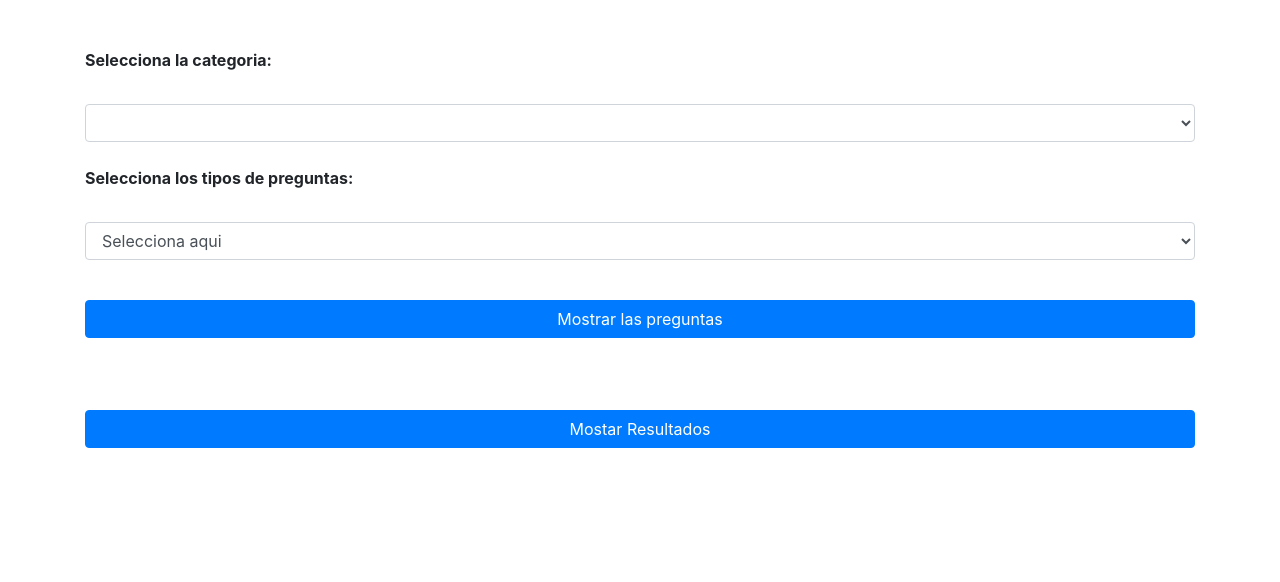
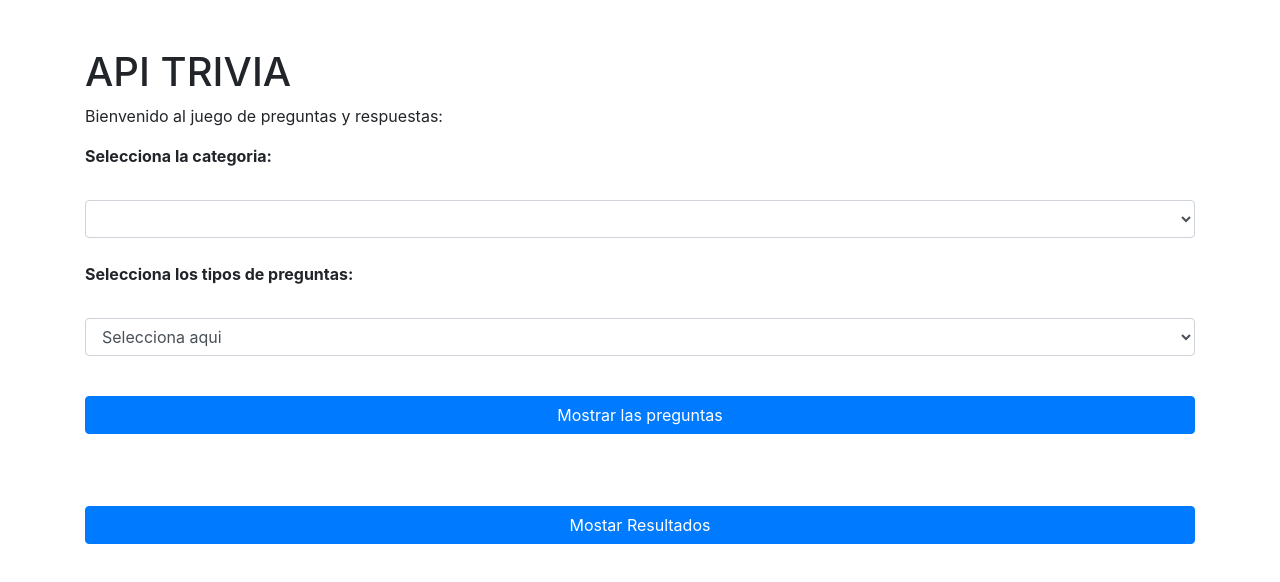
Before and after one commit to glenda123/API-trivia, a plain HTML site: page index.html in a window 1280 px wide. Drawn offline with nearby package versions, Linux system fonts and the light colour scheme; no server answers.

Commit message:
Mejorando el diseño

```diff
--- a/index.html
+++ b/index.html
@@ -10,6 +10,8 @@
 <body>
     <div class="container mt-5">
 
+            <h1 class='title'>API TRIVIA</h1>
+            <p>Bienvenido al juego de preguntas y respuestas:</p>
             <div class="form-group">
                 <label for="select-categories"><b>Selecciona la categoria:</b></label><br><br>
                 <select onchange="selectCategory()" class="form-control" id="select-categories"><br>
```
